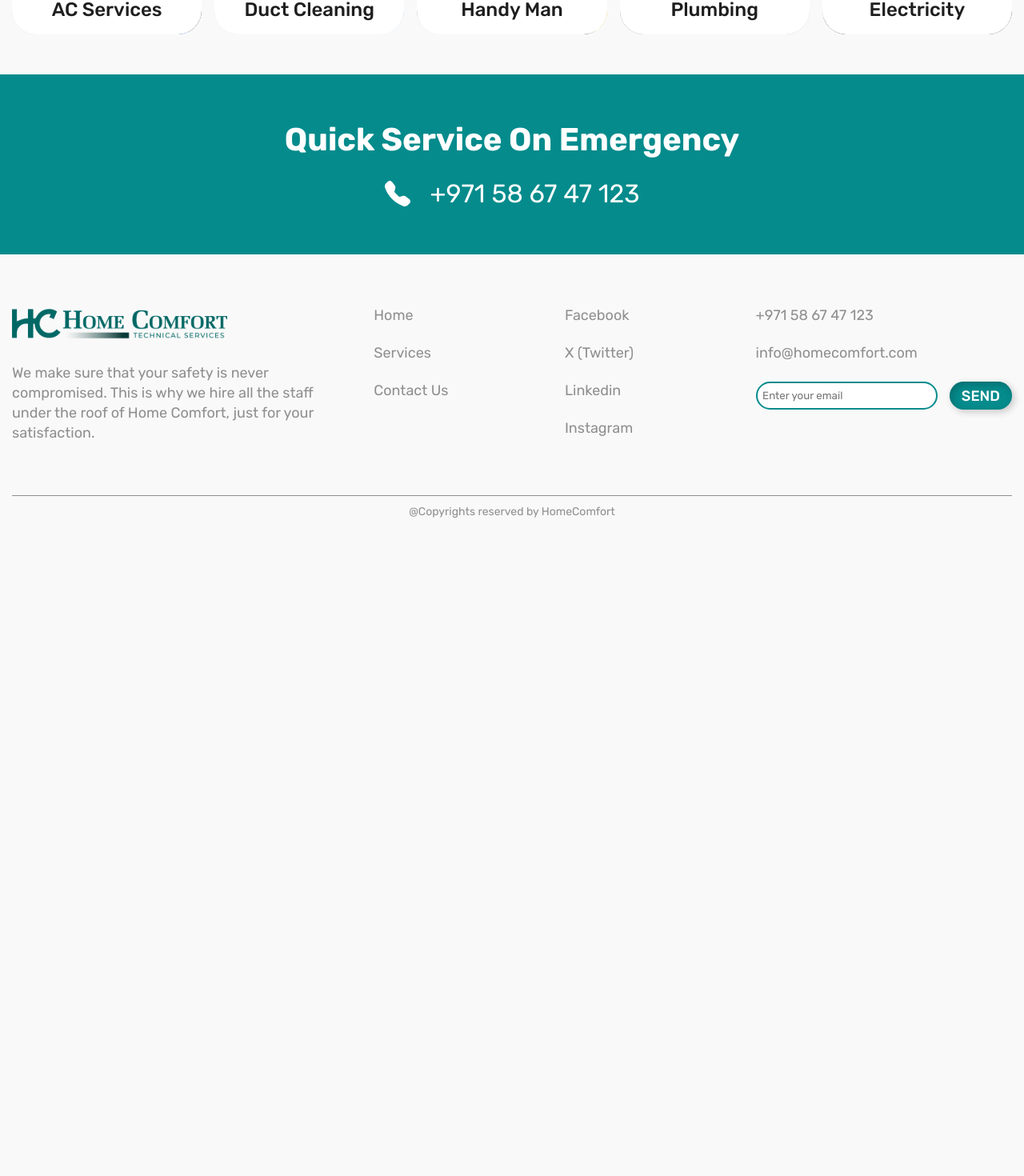
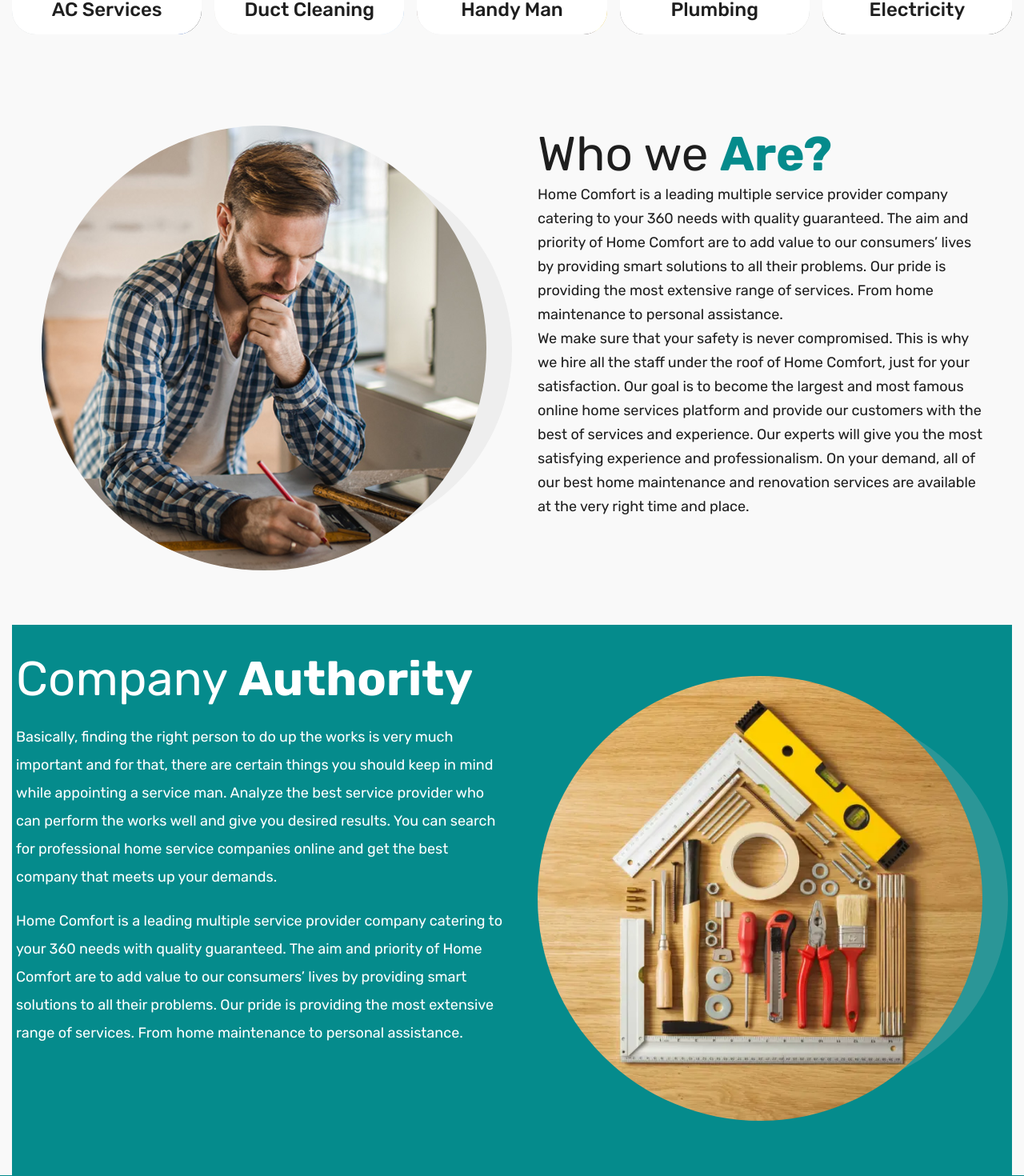
Before and after one commit to hamid22794/first_app, a React (Create React App) app: page / in a window 1280 px wide. Shown: the part 1316-2786 px from the top of the page at 80% size. Before the commit the page ends 1976 px from the top, so only its background shows below. Built offline with nearby package versions, Linux system fonts and the light colour scheme.

Commit message:
Who we are and company authority component

```diff
--- /dev/null
+++ b/src/pages/homePage/components/companyAuthority.js
@@ -0,0 +1,45 @@
+import React from "react";
+import CompanyImg from '../../../images/home/company_authority/company_authority.webp';
+
+const CompanyAuthority = () => {
+  return (
+    <div>
+    <div className="page_width">
+      <div className="company_authority">
+
+          <div className="left_side">
+            <div className="title">
+              <h2>
+                Company <span>Authority</span>
+              </h2>
+            </div>
+            <div className="text">
+              <p>
+                Basically, finding the right person to do up the works is very
+                much important and for that, there are certain things you should
+                keep in mind while appointing a service man. Analyze the best
+                service provider who can perform the works well and give you
+                desired results. You can search for professional home service
+                companies online and get the best company that meets up your
+                demands.
+              </p>
+              <p>
+                Home Comfort is a leading multiple service provider company
+                catering to your 360 needs with quality guaranteed. The aim and
+                priority of Home Comfort are to add value to our consumers’
+                lives by providing smart solutions to all their problems. Our
+                pride is providing the most extensive range of services. From
+                home maintenance to personal assistance.
+              </p>
+            </div>
+          </div>
+          <div className="right_side">
+          <img src={CompanyImg} alt="" />
+          </div>
+        </div>
+      </div>
+    </div>
+  );
+};
+
+export default CompanyAuthority;
--- a/src/pages/homePage/components/exploreServices.js
+++ b/src/pages/homePage/components/exploreServices.js
@@ -17,7 +17,6 @@ const ExploreServices = () => {
             </h2>
             <div />
           </div>
-
           <div className="explore_services">
             <ServiceCard cardImage={ServiceCardAc} title="AC Services" />
             <ServiceCard cardImage={ServiceCardDuct} title="Duct Cleaning" />
--- /dev/null
+++ b/src/pages/homePage/components/whoWeAre.js
@@ -0,0 +1,45 @@
+import React from "react";
+import WhoImg from '../../../images/home/who_we_are/who_we_are.svg';
+
+const WhoWeAre = () => {
+  return (
+    <div>
+      <div className="page_width">
+        <div className="who_we_are">
+          <div className="left_side">
+            <img src={WhoImg} alt="" />
+          </div>
+          <div className="right_side">
+            <div className="title">
+              <h2>
+                Who we <span>Are?</span>
+              </h2>
+            </div>
+            <div className="text">
+              <p>
+                Home Comfort is a leading multiple service provider company
+                catering to your 360 needs with quality guaranteed. The aim and
+                priority of Home Comfort are to add value to our consumers’
+                lives by providing smart solutions to all their problems. Our
+                pride is providing the most extensive range of services. From
+                home maintenance to personal assistance.
+              </p>
+              <p>
+                We make sure that your safety is never compromised. This is why
+                we hire all the staff under the roof of Home Comfort, just for
+                your satisfaction. Our goal is to become the largest and most
+                famous online home services platform and provide our customers
+                with the best of services and experience. Our experts will give
+                you the most satisfying experience and professionalism. On your
+                demand, all of our best home maintenance and renovation services
+                are available at the very right time and place.
+              </p>
+            </div>
+          </div>
+        </div>
+      </div>
+    </div>
+  );
+};
+
+export default WhoWeAre;
--- a/src/pages/homePage/index.js
+++ b/src/pages/homePage/index.js
@@ -5,6 +5,8 @@ import sunImg from '../../images/home/after_banner/sun.svg'
 import dollarImg from '../../images/home/after_banner/dollar.svg'
 import usersImg from '../../images/home/after_banner/users.svg'
 import ExploreServices from "./components/exploreServices";
+import WhoWeAre from "./components/whoWeAre";
+import CompanyAuthority from "./components/companyAuthority";
 import './style.css'
 import { Link } from "react-router-dom";
 
@@ -57,6 +59,8 @@ const HomePage = () => {
         </div>
       </section>
       <ExploreServices/>
+      <WhoWeAre/>
+      <CompanyAuthority/>
     </Layout>
   );
 };
--- a/src/pages/homePage/style.css
+++ b/src/pages/homePage/style.css
@@ -201,7 +201,6 @@ h1 span {
     display: none;
 }
 
-
 /* Overlay Effect */
 
 .service_card .overlay:hover {
@@ -217,3 +216,96 @@ h1 span {
 .service_card .overlay:hover button {
     display: block;
 }
+
+/* Who we are*/
+.who_we_are {
+    padding: 2rem 5px;
+    display: grid;
+    grid-template-columns: 1fr 1fr;
+}
+
+.title h2 {
+    color: #1E1E1E;
+    font-size: 60px;
+    font-weight: 400;
+    word-wrap: break-word;
+}
+
+.title h2 span {
+    color: #058B8C;
+    font-size: 60px;
+    font-weight: 700;
+    word-wrap: break-word
+}
+
+.who_we_are .left_side {
+    padding: 2rem;
+    width: 100%;
+    background-image: url('../../images/home/banner/bg_banner_shadow.svg');
+    background-repeat: no-repeat;
+    background-position: right center;
+}
+
+.who_we_are .left_side img {
+    width: 100%;
+    border-radius: 50%;
+}
+
+.who_we_are .right_side {
+    padding: 2rem;
+    width: 100%;
+}
+
+.who_we_are .right_side .text p {
+    color: #1E1E1E;
+    font-size: 18px;
+    font-weight: 400;
+    line-height: 30px;
+    word-wrap: break-word;
+}
+
+/* Company Authority*/
+
+.company_authority {
+    padding: 2rem 5px;
+    display: grid;
+    grid-template-columns: 1fr 1fr;
+    background-color: #058B8C;
+}
+
+.company_authority .title h2 {
+    color: white;
+    font-size: 60px;
+    font-weight: 400;
+    word-wrap: break-word;
+}
+
+.company_authority .title h2 span {
+    color: white;
+    font-size: 60px;
+    font-weight: 700;
+    word-wrap: break-word;
+}
+
+.company_authority .text p {
+    margin-top: 20px;
+    width: 100%;
+    color: white;
+    font-size: 18px;
+    font-weight: 400;
+    line-height: 35px;
+    word-wrap: break-word;
+}
+
+.company_authority .right_side {
+    padding: 2rem;
+    width: 100%;
+    background-image: url('../../images/home/banner/bg_banner_shadow.svg');
+    background-repeat: no-repeat;
+    background-position: right center;
+}
+
+.company_authority .right_side img{
+    width: 100%;
+    border-radius: 50%;
+}
```
Also changed, not shown: src/images/home/company_authority/company_authority.webp (added), src/images/home/who_we_are/who_we_are.svg (added).
